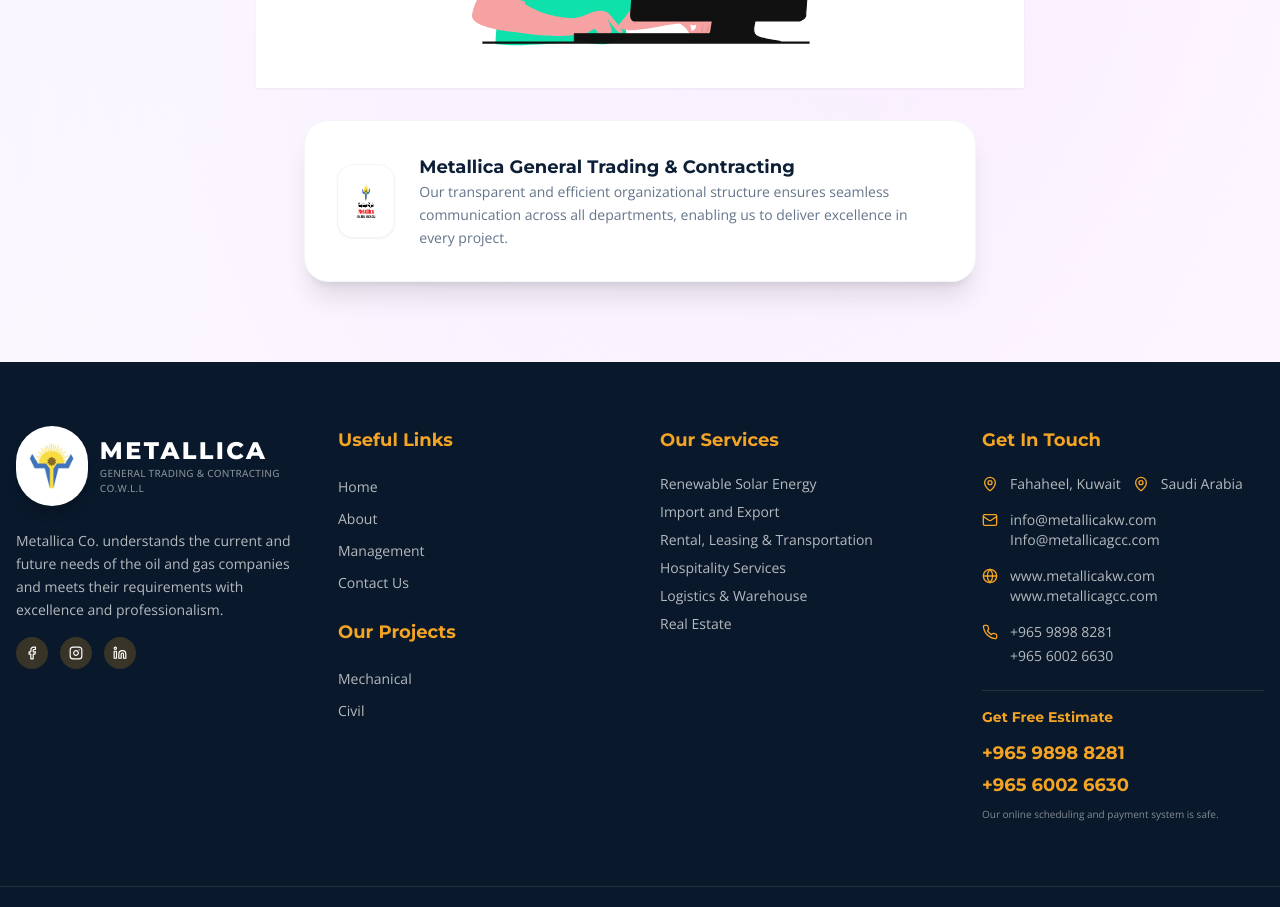
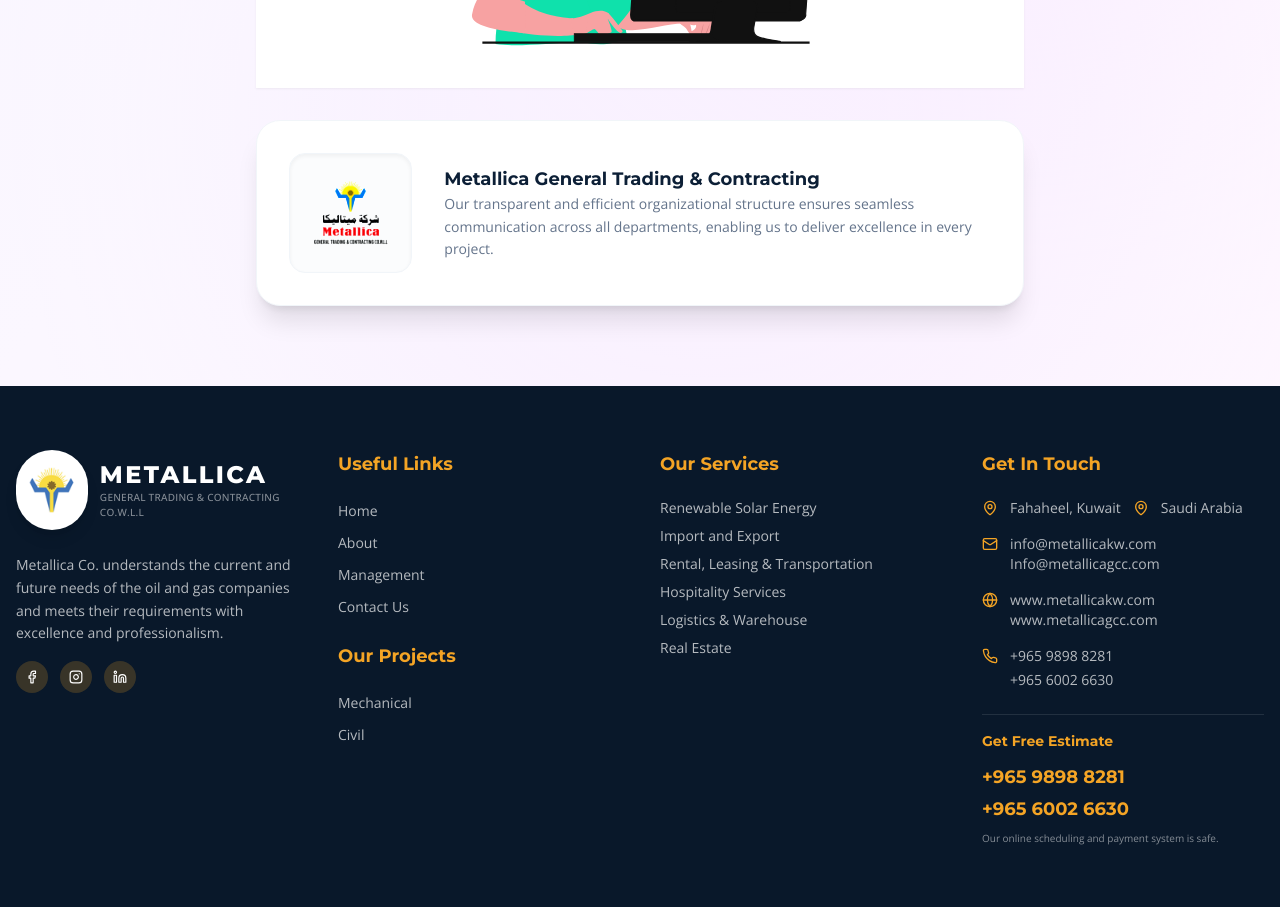
Before and after one commit to innoaivators/finalsolar, a React (Vite) app in the folder frontend/: page /management in a window 1280 px wide. Shown: the part 1840-2747 px from the top of the page. Built offline with nearby package versions, Linux system fonts and the light colour scheme; the HTML template or start-up script is replaced by a standard one.

Commit message:
Resolve blurry company logo asset and scale UI container for high visibility

```diff
--- a/frontend/src/pages/ManagementPage.tsx
+++ b/frontend/src/pages/ManagementPage.tsx
@@ -1,5 +1,5 @@
 import PageBanner from "@/components/PageBanner";
-import logo from "@/assets/logo.png";
+import logo from "@/assets/nav_logo.jpeg";
 import { ChevronRight } from "lucide-react";
 import Lottie from "lottie-react";
 import managementAnimation from "@/assets/animations/JSP Working.json";
@@ -33,9 +33,9 @@ const ManagementPage = () => {
 
           <div className="mt-20 flex flex-col items-center">
             <Lottie animationData={managementAnimation} loop={true} className="w-full max-w-3xl h-auto mb-8 animate-fade-in drop-shadow-sm" />
-            <div className="bg-white p-8 rounded-3xl shadow-xl border border-slate-100 flex items-center gap-6 max-w-2xl">
-              <div className="p-4 bg-white rounded-2xl border border-slate-100 shadow-sm">
-                <img src={logo} alt="Metallica Logo" className="h-10 w-auto" />
+            <div className="bg-white p-6 md:p-8 rounded-3xl shadow-xl border border-slate-100 flex flex-col sm:flex-row items-center gap-6 md:gap-8 max-w-3xl">
+              <div className="p-4 bg-slate-50/50 rounded-2xl border border-slate-100 shadow-inner flex items-center justify-center min-w-[120px] min-h-[120px] flex-shrink-0">
+                <img src={logo} alt="Metallica Logo" className="h-20 w-auto object-contain mix-blend-multiply contrast-125 saturate-150" />
               </div>
               <div>
                 <h4 className="font-heading font-bold navy-text text-lg">Metallica General Trading & Contracting</h4>
```
Also changed, not shown: frontend/src/assets/organization_structure.png.
